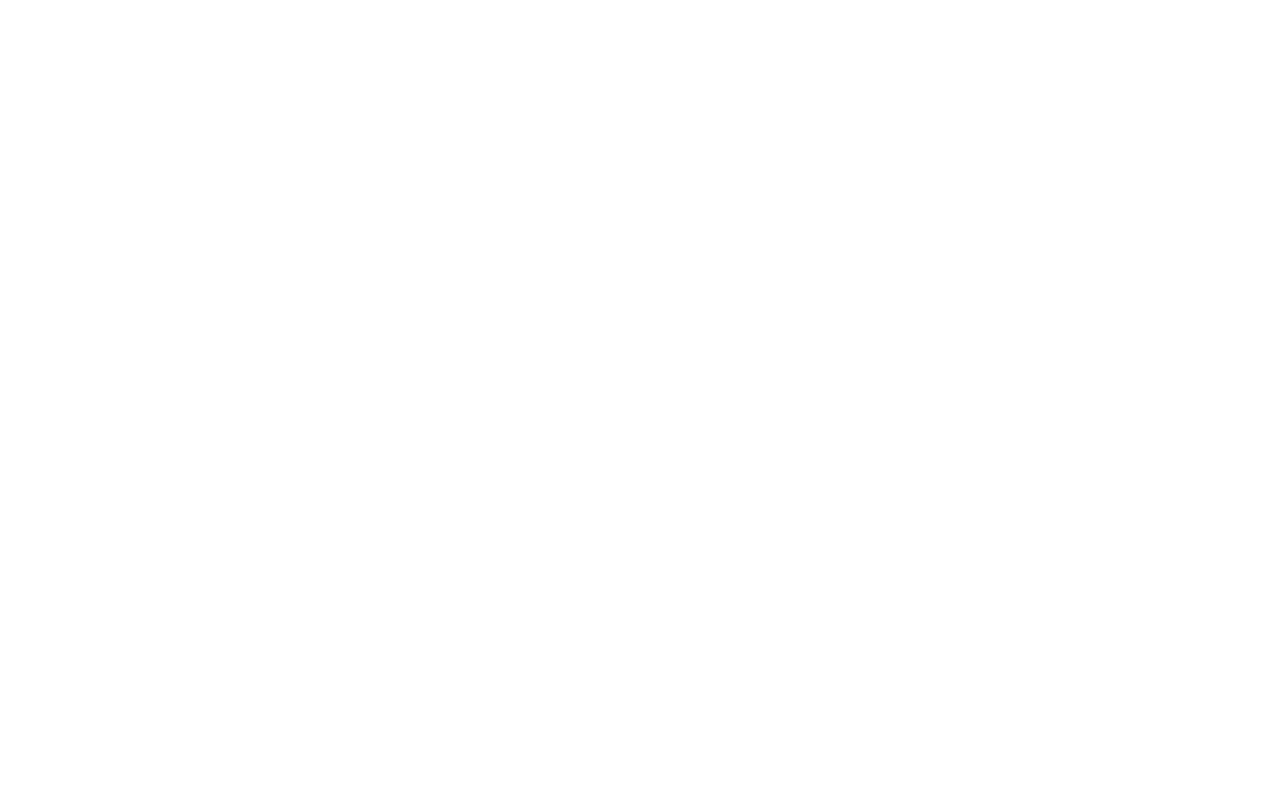
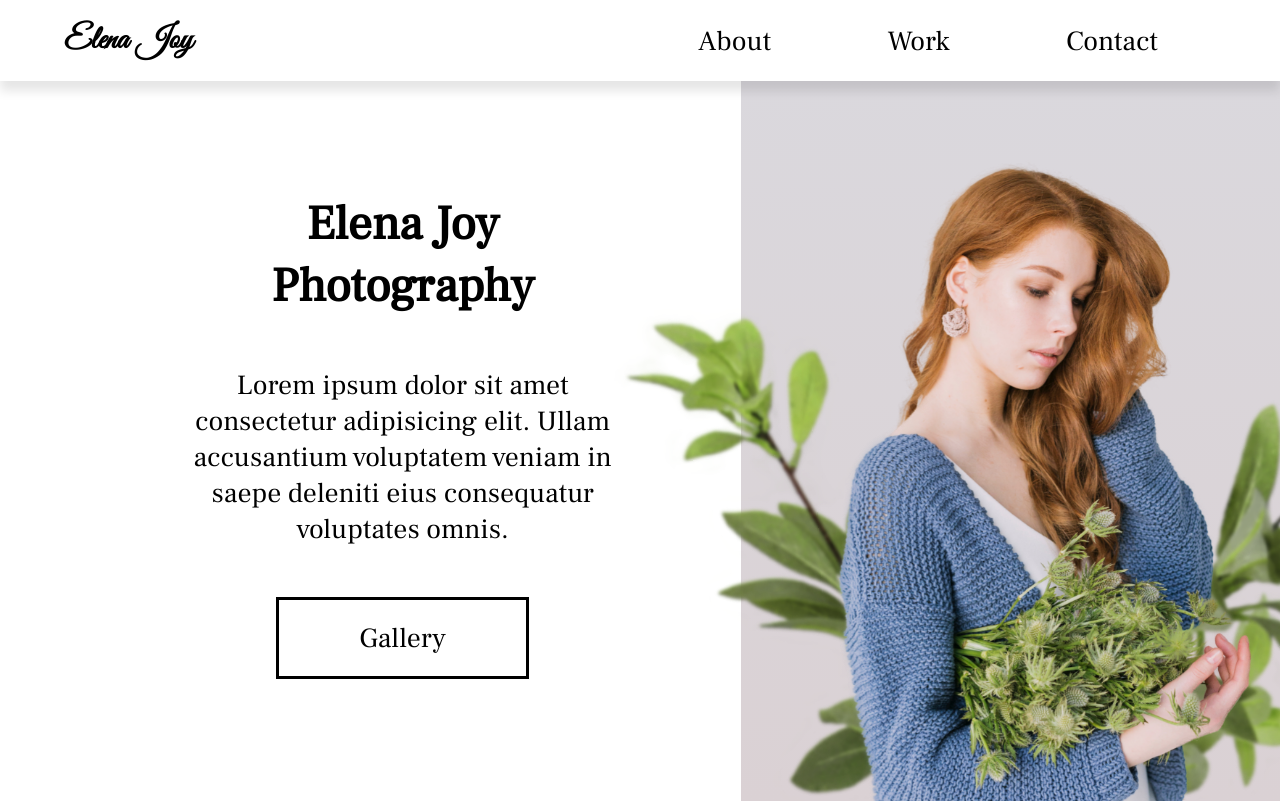
Before and after one commit to TamirisCss/grid-image-gallery, a plain HTML site: page index.html in a window 1280 px wide. Drawn offline with Linux system fonts and the light colour scheme.

Commit message:
styles to hero section

```diff
--- a/css/base.css
+++ b/css/base.css
@@ -38,6 +38,7 @@ html {
 
 body {
     font-family: "Ruh1", sans-serif;
+    animation: opening 1s ease-in-out; /*animation applied ate hero section*/
 }
 
 h1 {
@@ -49,6 +50,7 @@ li,
 button,
 label,
 input,
+a,
 p {
     font-size: var(--text);
 }
@@ -72,8 +74,10 @@ ul {
 
 a {
     text-decoration: none;
+    color: black;
 }
 
+/*applyed at hero section*/
 .flex {
     display: flex;
     flex-direction: column;
--- /dev/null
+++ b/css/header.css
@@ -0,0 +1,24 @@
+/*NAV SECTION*/
+.main-head {
+    box-shadow: 0px 10px 10px rgba(0,0,0,0.1);
+    z-index: 2;
+    position: relative; /*box shadown up to bg of the hero image*/
+}
+nav {
+    width: 90%;
+    margin: auto;
+    display: flex;
+    align-items: center;
+    min-height: 10vh;
+    padding: 2rem 0rem;
+}
+
+#logo {
+    flex: 1 1 20rem;
+}
+
+.nav-links {
+    flex: 1 1 20rem;
+    display: flex;
+    justify-content: space-around;
+}
--- /dev/null
+++ b/css/hero.css
@@ -0,0 +1,84 @@
+/*HERO SECTION*/
+.hero {
+    min-height: 90vh;
+    width: 95%; /*trick*/
+    margin: 0 0 0 auto; /*trick to give margin only in the left*/
+    display: flex;
+    flex-wrap: wrap;
+    overflow: hidden;
+}
+
+.hero-introduction {
+    flex: 2 1 40rem;
+    text-align: center;
+}
+
+.hero-introduction h2 {
+    padding-top: 3rem;
+}
+
+.hero-introduction p {
+    padding: 5rem 10rem;
+}
+
+.hero-introduction a {
+    padding: 2rem 8rem;
+    border: 3px solid black;
+    margin-bottom: 4rem;
+}
+
+.hero-image {
+    flex: 1 1 40rem;
+    background: linear-gradient(#DAD8DD, #DAD1D4);
+    position: relative;
+    z-index: 1;
+}
+
+.hero-elena{
+    width: 100%;
+    height: 100%;
+    object-fit: cover;
+}
+
+.plant {
+    position: absolute;
+    bottom: 0;
+    left: -20%;
+    z-index: -1;
+    height: 55rem;
+    animation: plant-entrance 1.5s ease-in-out forwards,
+    plant-shake 2.5s infinite ease alternate-reverse 2s;
+    transform-origin: bottom; /*to animation start from the bottom*/
+}
+
+.plant2 {
+    left: 40%;
+}
+
+/*ANIMATION*/
+@keyframes opening {
+    from {
+        opacity: 0;
+    }
+    to {
+        opacity: 1;
+    }
+}
+
+@keyframes plant-entrance {
+    from {
+        transform: translateY(10%) rotateZ(-10deg) rotateX(-90deg);
+    }
+    to {
+        transform: translateY(0%) rotateZ(0deg) rotateX(0deg);
+    }
+}
+
+@keyframes plant-shake {
+    from {
+        transform: rotateZ(-5deg);
+    }
+    to {
+        transform: rotateZ(0deg);
+    }
+}
--- a/index.html
+++ b/index.html
@@ -7,9 +7,41 @@
     <meta name="description" content="Web Page to practice Grid/Flexbox ">
     <link rel="icon" href="./icons/airplane.svg">
     <link rel="stylesheet" href="./css/base.css">
+    <link rel="stylesheet" href="./css/header.css">
+    <link rel="stylesheet" href="./css/hero.css">
     <title>Image Gallery</title>
 </head>
 <body>
+    <header class="main-head">
+        <nav>
+            <h1 id="logo">Elena Joy</h1>
+            <ul class="nav-links">
+                <li><a href="#about">About</a></li>
+                <li><a href="#work">Work</a></li>
+                <li><a href="#contact">Contact</a></li>
+            </ul>
+        </nav>
+    </header>
 
+    <main>
+        <section class="hero">
+            <div class="hero-introduction flex">
+                <h2>
+                    Elena Joy <br />
+                    Photography
+                </h2>
+                <p>Lorem ipsum dolor sit amet consectetur adipisicing elit. Ullam
+                    accusantium voluptatem veniam in saepe deleniti eius consequatur
+                    voluptates omnis.
+                </p>
+                <a href="gallery">Gallery</a>
+            </div>
+            <div class="hero-image">
+                <img class="hero-elena" src="./img/elena-joy.png" alt="picture of Elena Joy">
+                <img class="plant1 plant" src="./img/plant1.png" alt="">
+                <img class="plant2 plant" src="./img/plant2.png" alt="">
+            </div>
+        </section>
+    </main>
 </body>
 </html>
```
